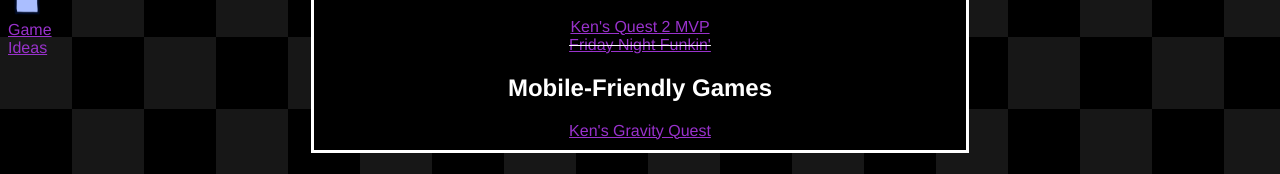
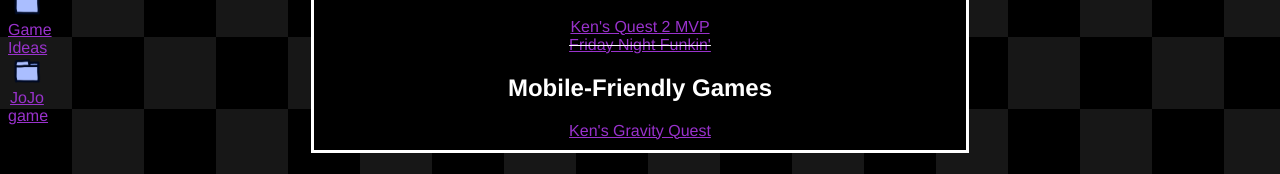
Before and after one commit to sebelDev/sebelpage, a plain HTML site: page index.html in a window 1280 px wide. Shown: the part 323-497 px from the top of the page. Drawn offline with Linux system fonts and the light colour scheme.

Commit message:
Added JoJo link

```diff
--- a/index.html
+++ b/index.html
@@ -31,6 +31,11 @@
             Game Ideas
         </a>
 
+        <a href="https://sebeldev.github.io/sebelpage/jojo/">
+            <img src="assets/images/links/Folder.png" width="75%">
+            JoJo game
+        </a>
+
     </span>
 
     <body>
```
